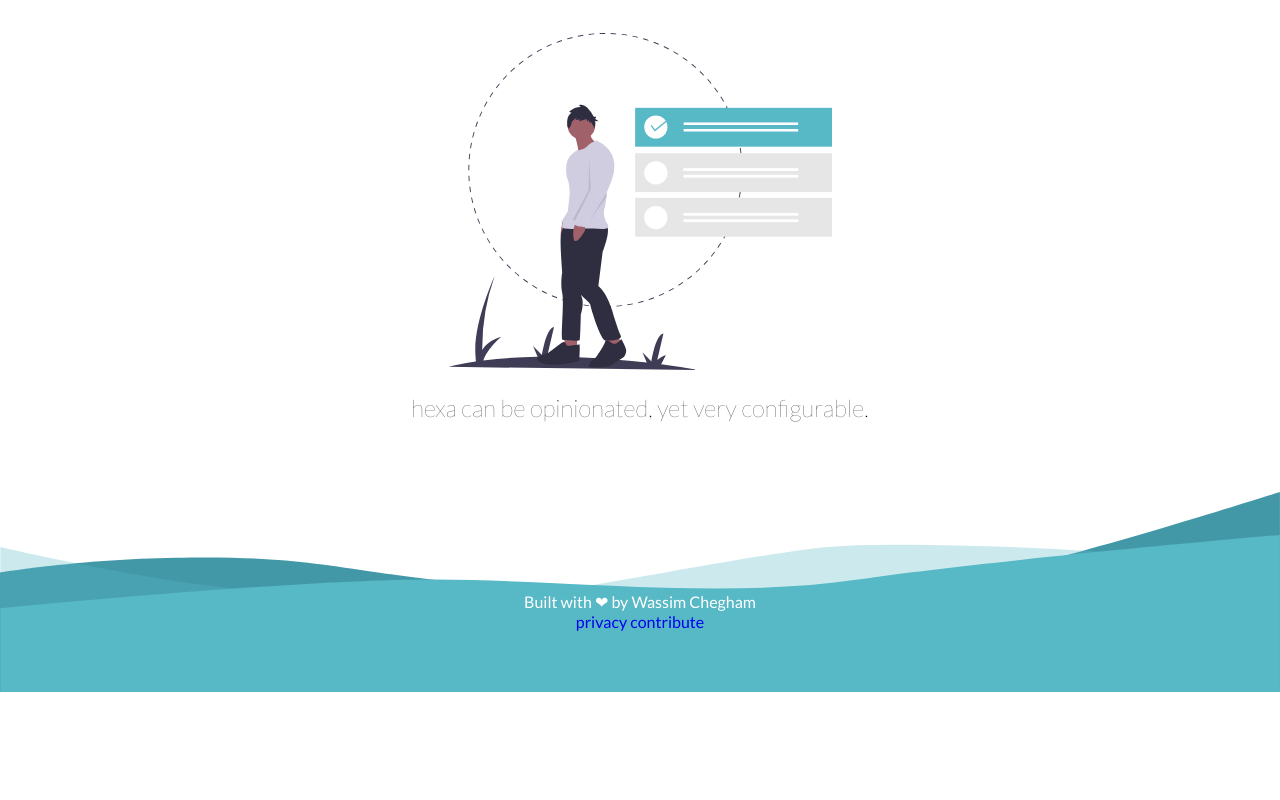
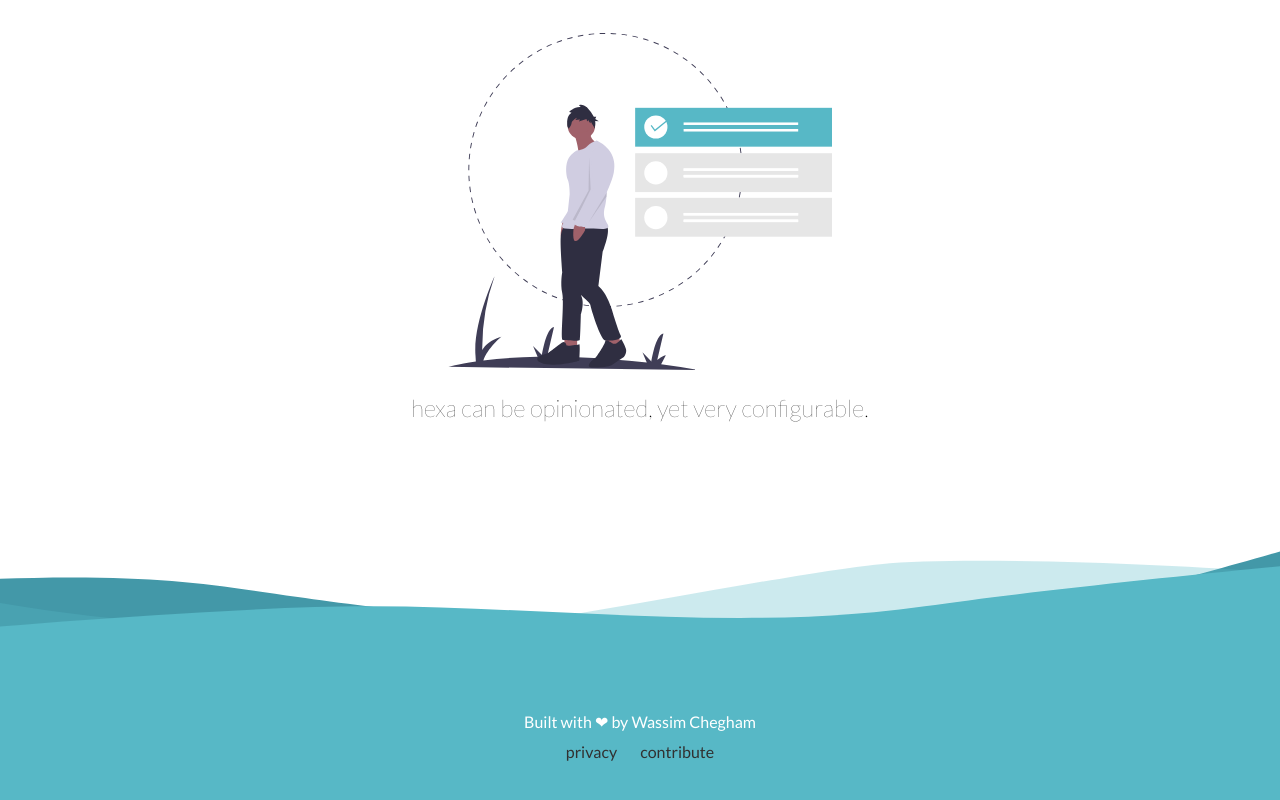
Before and after one commit to manekinekko/hexa, a website: page docs/index.html in a window 1280 px wide. Shown: the part 1672-2472 px from the top of the page. Before the commit the page ends 2364 px from the top, so only its background shows below. Drawn offline with nearby package versions, Linux system fonts and the light colour scheme.

Commit message:
chore: update footer styling

```diff
--- a/docs/index.css
+++ b/docs/index.css
@@ -44,8 +44,8 @@ header {
 footer {
   background-image: url(footer-bg.svg);
   background-size: cover;
-  height: 70px;
-  padding-top: 100px;
+  height: 80px;
+  padding-top: 220px;
   background-position: top;
   color: white;
   text-align: center;
@@ -55,11 +55,20 @@ footer {
 header nav {
   width: 222px;
 }
-
 header nav a {
   color: #707070;
   margin: 0 10px;
 }
+
+footer nav {
+  margin: 10px;
+}
+
+footer nav a {
+  margin: 10px;
+  color: #313131;
+}
+
 
 main {
   text-align: center;
```
